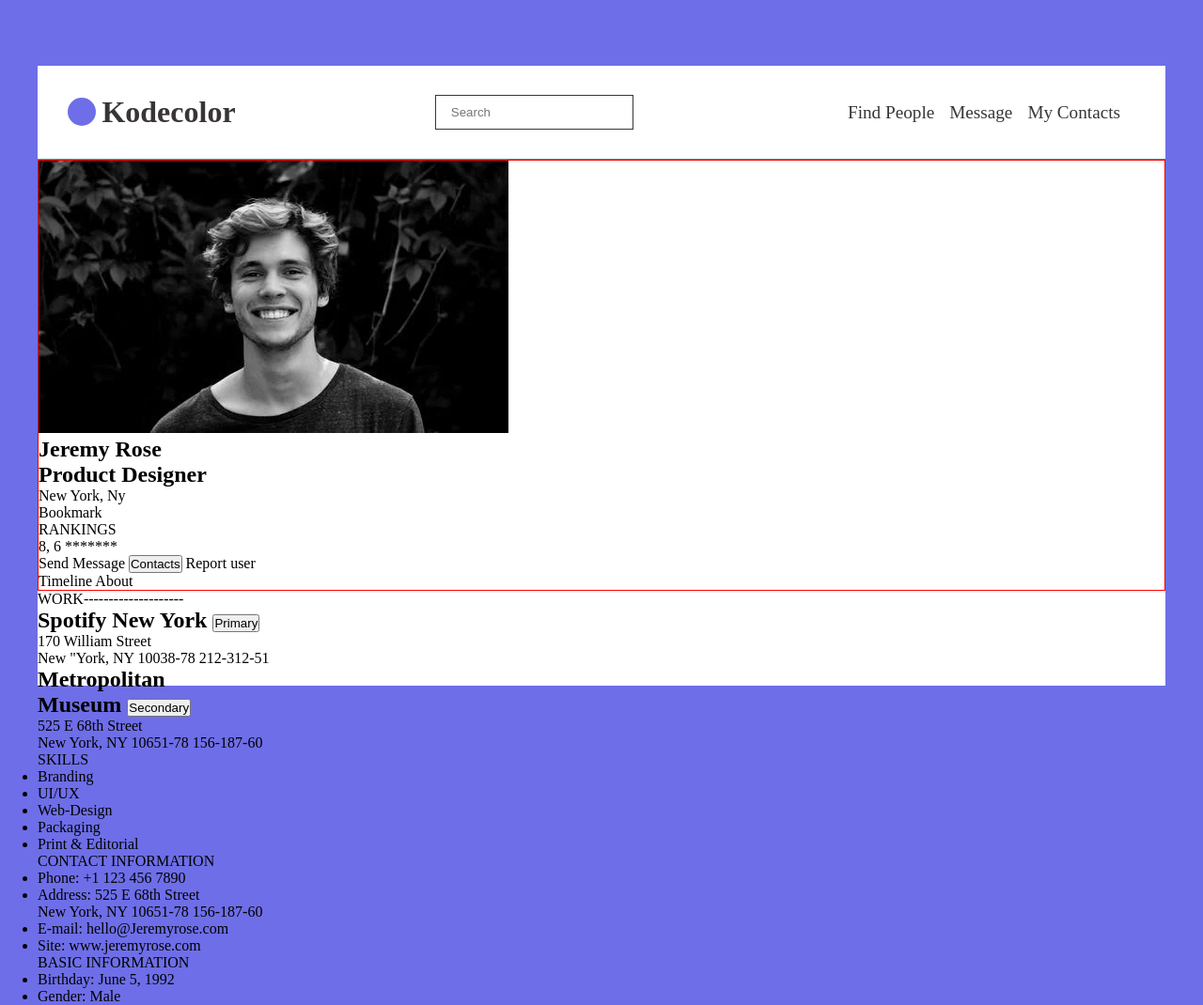
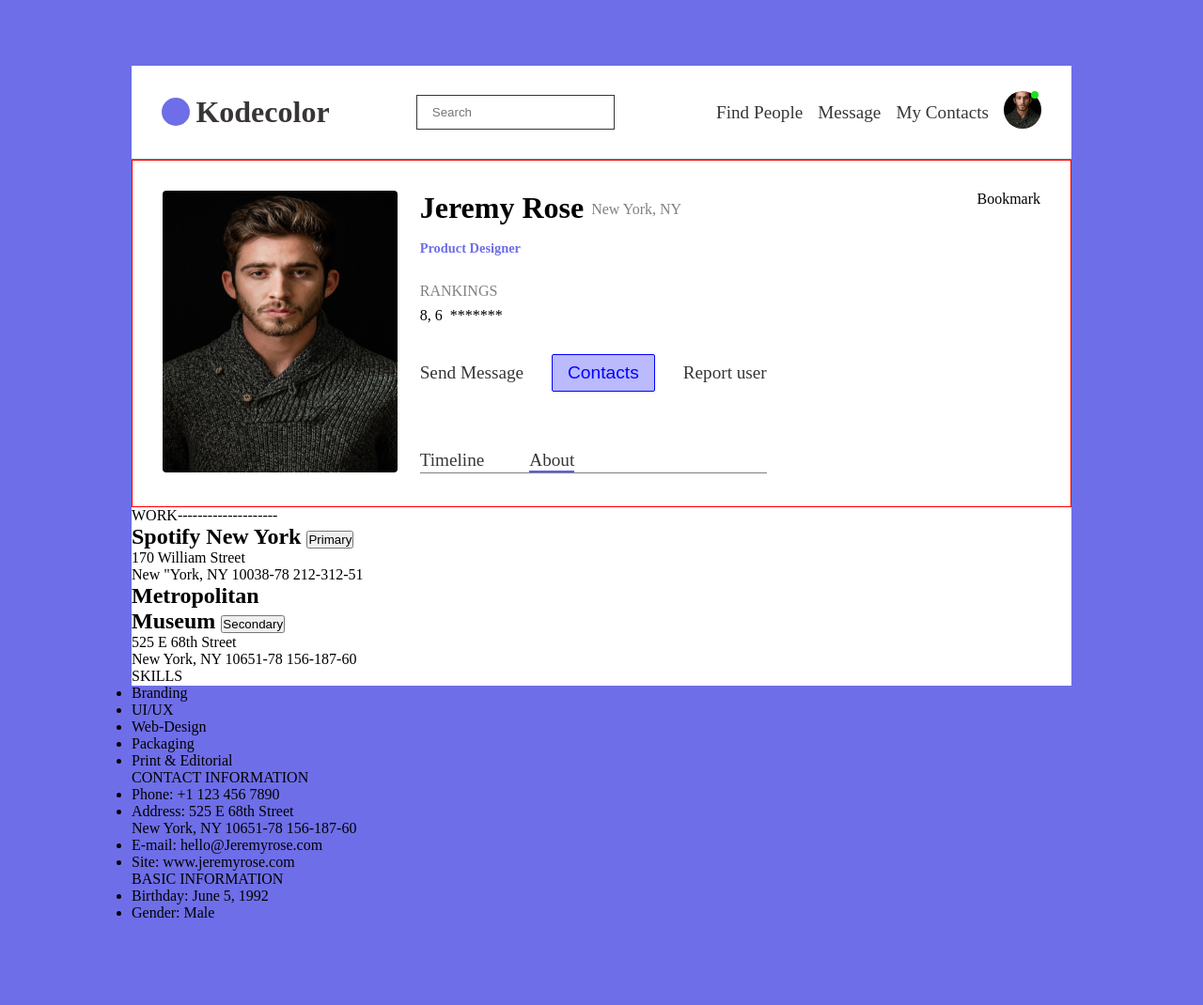
Before and after one commit to arfanroky/kodecolor, a plain HTML site: page index.html in a window 1280 px wide. Shown: the whole page at 94% size. After the commit the page ends 981 px from the top, so only its background shows below. Drawn offline with Linux system fonts and the light colour scheme.

Commit message:
basic design

```diff
--- a/index.css
+++ b/index.css
@@ -14,7 +14,7 @@ body{
 }
 
 main{
-    width: 1200px;
+    width: 1000px;
     height: 660px;
     margin: 4rem auto;
     background-color: white;
@@ -67,7 +67,9 @@ nav{
 
 .menu{
     display: flex;
+    align-items: center;
     list-style: none;
+    position: relative;
 }
 
 .menu > li{
@@ -75,9 +77,119 @@ nav{
     font-size: 1.2rem;
     font-weight: 500;
     color: #393535;
+
+}
+
+.menu > li > .head-img{
+    width: 40px;
+    height: 40px;
+    object-fit: cover;
+    object-position: center;
+    border-radius: 40px;
+}
+
+.menu > li > .active{
+    position: absolute;
+    top: 0;
+    right: 3px;
+    background-color: rgb(28, 226, 28);
+    width: 8px;
+    height: 8px;
+    border-radius: 50%;
 }
 
 /* Top Features */
 .top-features{
     border: 1px solid red;
+    display: flex;
+    justify-content: space-between;
+    padding: 2rem
 }
+
+.img-box > img{
+    width: 250px;
+    height: 300px;
+    border-radius: 4px;
+}
+
+.feature-info{
+    margin-left: -200px;
+}
+
+.feature-info > .top{
+    display: flex;
+}
+
+.feature-info > .top > h1 {
+    margin-bottom: 1.5rem;
+    font-size: 2rem;
+}
+
+.feature-info > .top > h1 > span{
+    text-transform: capitalize;
+    font-size: .9rem;
+    color: rgb(110, 110, 232);
+}
+
+.feature-info > .top > p{
+    margin-top: .7rem;
+    margin-left: .5rem;
+    color: gray;
+}
+
+.center > span{
+    color: gray;
+    margin: .5rem 0;
+}
+
+.center > .rating{
+    display: flex;
+    align-items: center;
+    gap: 8px;
+    margin-top: .5rem;
+    margin-bottom: 2rem;
+}
+
+.center > .btn-group{
+    display: flex;
+    justify-content: space-between;
+    align-items: center;
+    gap: 30px;
+    margin-bottom: 2rem;
+}
+
+.center > .btn-group > .msg{
+    font-size: 1.2rem;
+    color: #393535;
+}
+
+.center >.btn-group > .contact-btn{
+    outline: none;
+    padding: .5rem 1rem;
+    background: rgb(186, 186, 253);
+    color: blue;
+    border: 1px solid blue;
+    border-radius: 2px;
+    font-size: 1.2rem;
+}
+
+.center > .btn-group > .report{
+    font-size: 1.2rem;
+    color: #393535;
+}
+
+.feature-info > .bottom{
+    border-bottom: 1px solid gray;
+    margin-top: 3.9rem;
+    display: flex;
+    gap: 3rem;
+}
+
+.feature-info > .bottom > p{
+    font-size: 1.2rem;
+    color: #393535;
+}
+
+.feature-info > .bottom > p:nth-last-child(1){
+    border-bottom: 2px solid rgb(92, 92, 238);
+}
--- a/index.html
+++ b/index.html
@@ -26,7 +26,8 @@
                     <li>Message</li>
                     <li>My Contacts</li>
                     <li>
-                        <img src="" alt="">
+                        <img class="head-img" src="./images/img-1.jfif" alt="">
+                        <div class="active"></div>
                     </li>
                 </ul>
                </nav>
@@ -34,18 +35,17 @@
         <!-- Top Feature -->
   <section class="top-features">
     <div class="img-box">
-        <img src="./images/img-2.webp" alt="">
+        <img src="./images/img-1.jfif" alt="">
     </div>
-    <div class="middle">
+    <div class="feature-info">
+
         <div class="top">
-            <div>
                 <h1>Jeremy Rose <br>
                     <span>Product Designer</span>
                 </h1>
-                <p>New York, Ny</p>
-            </div>
-            <p>Bookmark</p>
+                <p>New York, NY</p>
         </div>
+
         <div class="center">
             <span>RANKINGS</span>
             <div class="rating">
@@ -53,16 +53,19 @@
                 <span>*******</span>
             </div>
             <div class="btn-group">
-                <span>Send Message</span>
-                <button>Contacts</button>
-                <span>Report user</span>
+                <span class="msg">Send Message</span>
+                <button class="contact-btn">Contacts</button>
+                <span class="report">Report user</span>
             </div>
         </div>
-        <div>
-            <span>Timeline</span>
-            <span>About</span>
+
+        <div class="bottom">
+            <p>Timeline</p>
+            <p>About</p>
         </div>
+
     </div>
+    <p>Bookmark</p>
   </section>
   <!-- Bottom Feature -->
   <section>
```
